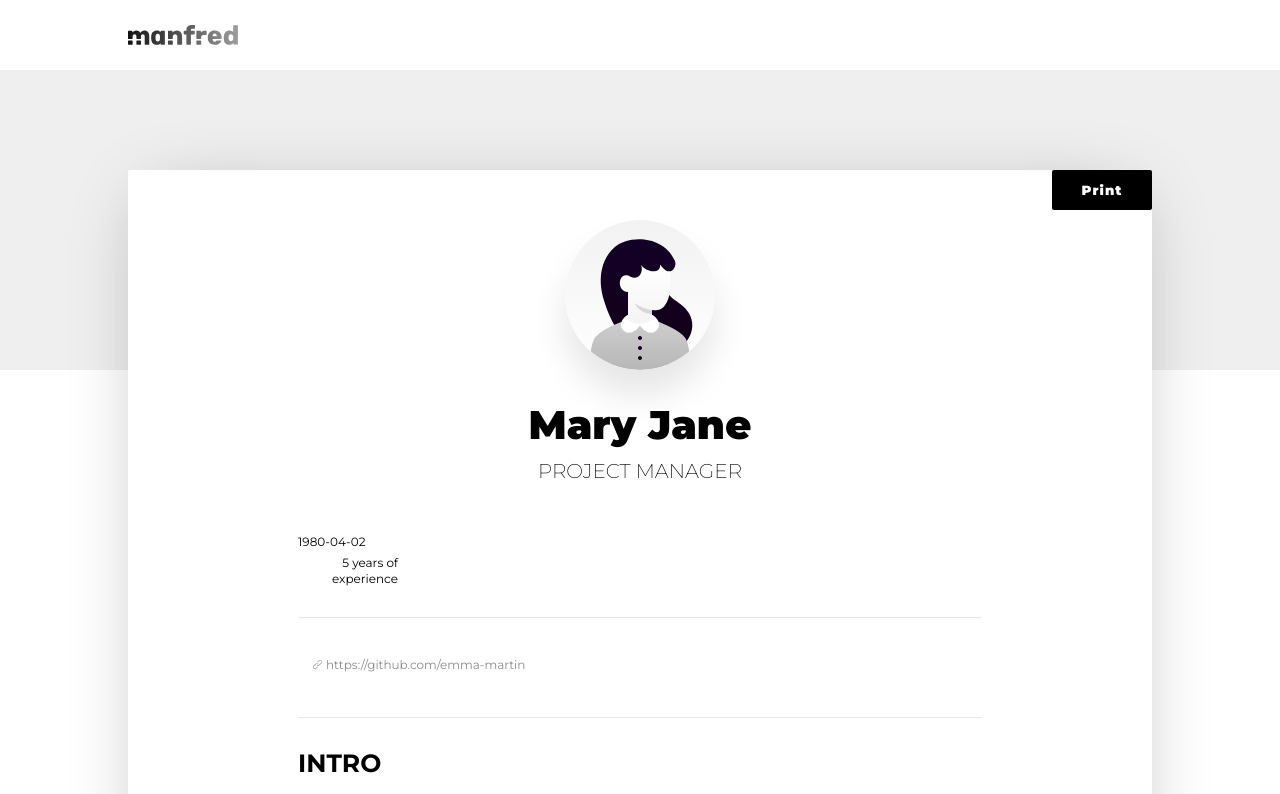
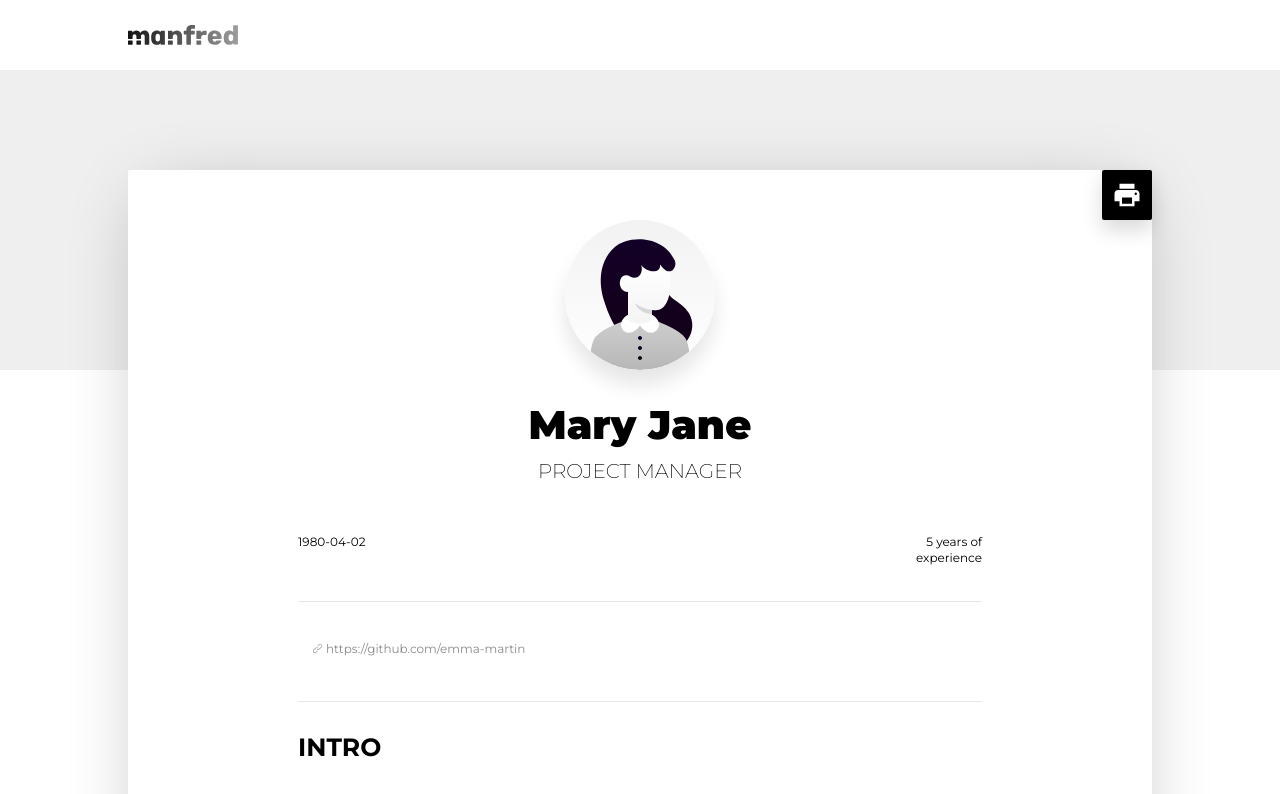
Before and after one commit to sayheylaura/manfred-awesomic-cv, a React (Create React App) app: page / in a window 1280 px wide. Shown: the top 794 px of the page. Built offline with nearby package versions, Linux system fonts and the light colour scheme.

Commit message:
Add some styles

```diff
--- a/src/App.scss
+++ b/src/App.scss
@@ -104,21 +104,23 @@ a:hover{
 }
 
 .preview__print-btn {
-    // display: none;
-    width: 100px;
-    height: 40px;
+    display: none;
+    width: 50px;
+    height: 50px;
     background-color: #000;
+    background-image: url(images/print.svg);
     color: #fff;
     border: 0;
     border-radius: 2px;
-    position: absolute;
-    right: 0;
+    position: fixed;
+    right: 10%;
     font-family: "Montserrat", sans-serif;
     font-weight: 900;
     letter-spacing: 1px;
     outline: none;
     cursor: pointer;
     transition: .3s all;
+    box-shadow: 0 10px 20px 0 rgba(0, 0, 0, .15);
     &:hover {
         background-color: #9C9C9C;
     }
@@ -156,7 +158,7 @@ a:hover{
     background-position: center center;
     background-repeat: no-repeat;
     border-radius: 50%;
-    box-shadow: 0px 25px 35px 0 rgba(0, 0, 0, 0.1);
+    box-shadow: 0px 15px 20px 0 rgba(0, 0, 0, 0.1);
     margin: 0 auto 30px;
 
     @media print {
--- a/src/components/Preview/index.js
+++ b/src/components/Preview/index.js
@@ -13,7 +13,6 @@ class Preview extends Component {
           styles="preview__print-btn"
           handleButtonClick={handlePrintBtn}
         >
-          Print
         </Button>
         <Cv sample={sample} />
       </div>
--- a/src/components/Profile/index.js
+++ b/src/components/Profile/index.js
@@ -35,10 +35,12 @@ class Profile extends Component {
                 <h2 className="author__name">{name}</h2>
               </div>
               <ProfileRoles sampleProfileRoles={roles} />
+              <div className="author-data__container">
                 <p className="author__birthday">{birthday}</p>
                 <p className="author__yearsOfExperience">
                   {yearsOfExperience} years of experience
               </p>
+              </div>
               {publicLinks && !!publicLinks.length && (
                 <PublicLinks profileLinks={publicLinks} />
               )}
```
Also changed, not shown: src/images/print.svg (added). Lines whose indentation alone changed are shown as unchanged.
